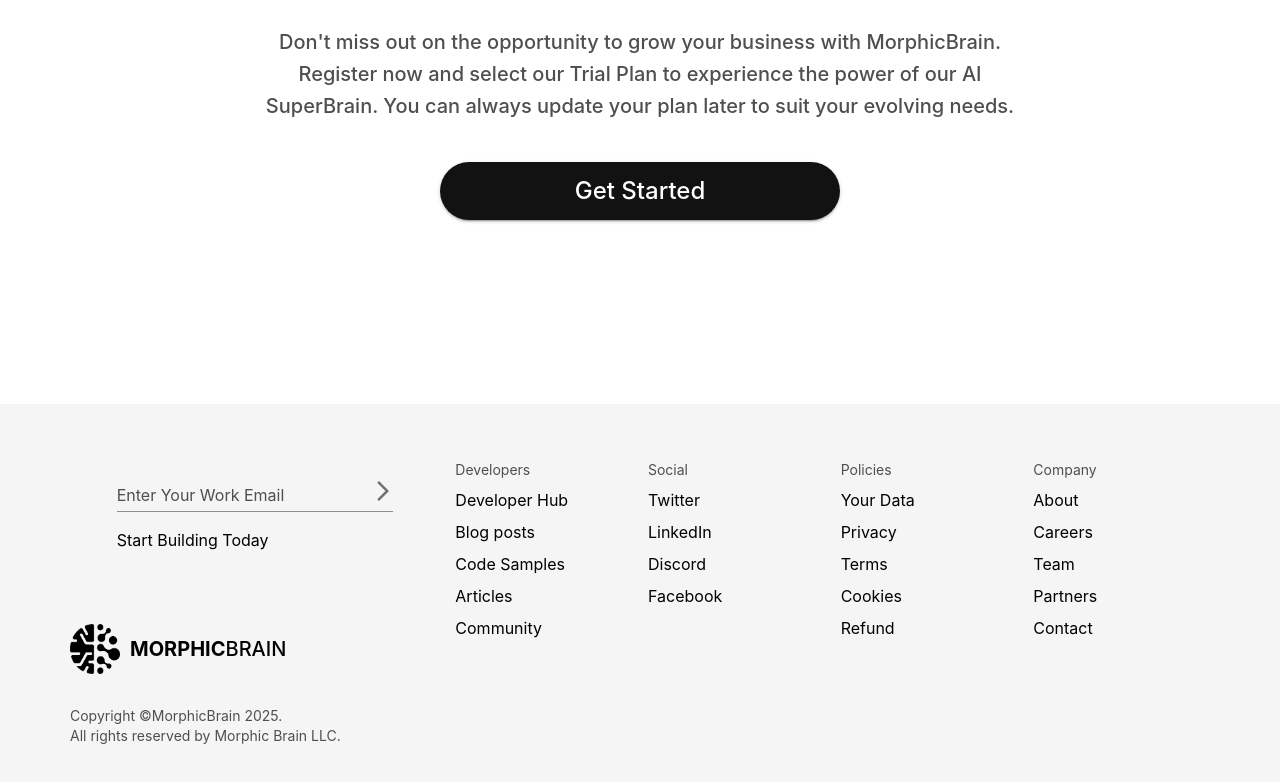
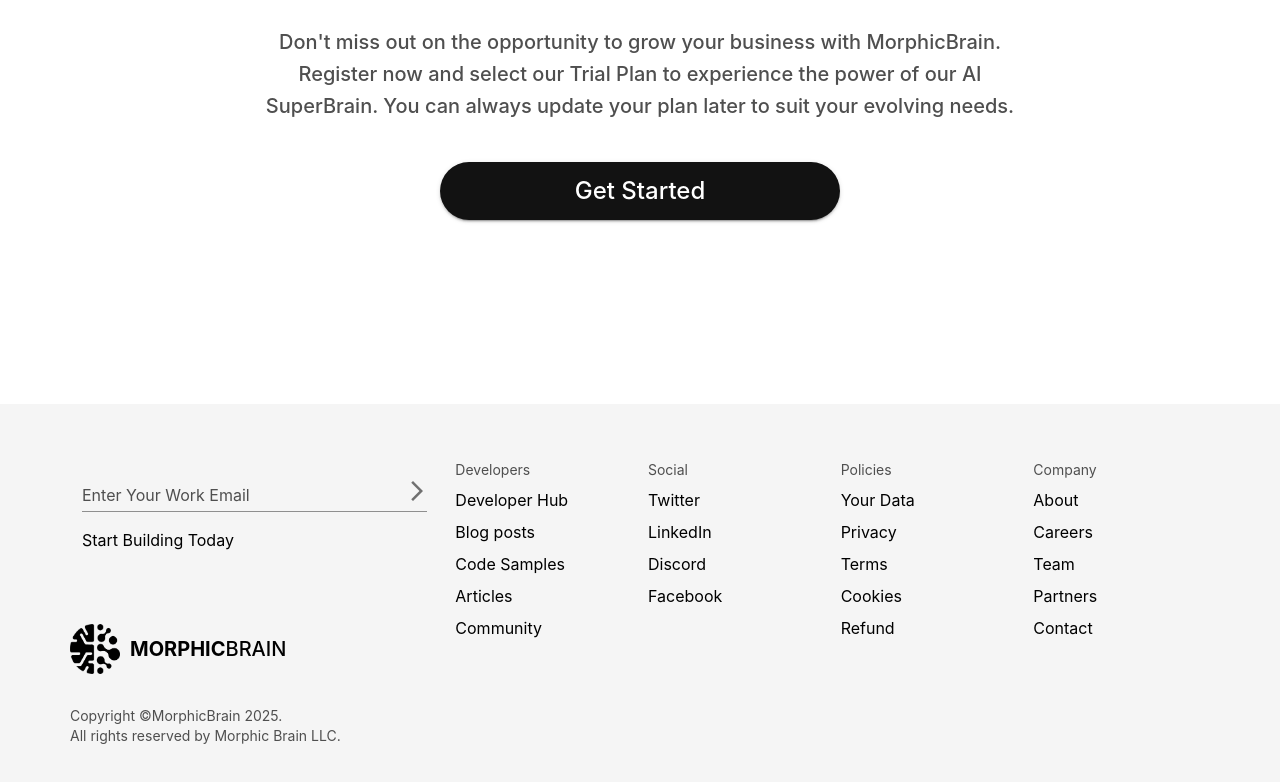
Before and after one commit to Vixingo-Technology/MorphicBrain, a React (Vite) app: page / in a window 1280 px wide. Shown: the part 3195-3977 px from the top of the page. Built offline with nearby package versions, Linux system fonts and the light colour scheme; a web font is replaced by a local one.

Commit message:
issues fixed

```diff
--- a/src/components/footer/Footer.jsx
+++ b/src/components/footer/Footer.jsx
@@ -39,15 +39,26 @@
                         columns={{ xs: 2, md: 12 }}
                     >
                         <Grid item size={{ xs: 2, md: 4 }}>
-                            <SubForm />
                             <Box
-                                width={250}
-                                margin={{
-                                    xs: "30px auto auto auto",
-                                    md: "60px 0px 0px 0px",
+                                sx={{
+                                    display: "flex",
+                                    flexDirection: {
+                                        xs: "column-reverse",
+                                        md: "column",
+                                    },
                                 }}
                             >
-                                <Logo />
+                                {" "}
+                                <SubForm />
+                                <Box
+                                    width={200}
+                                    margin={{
+                                        // xs: "30px auto auto auto",
+                                        md: "60px 0px 0px 0px",
+                                    }}
+                                >
+                                    <Logo />
+                                </Box>
                             </Box>
                             {/* <Typography
                                 variant="body2"
@@ -219,7 +230,7 @@
                             container
                             justifyContent="space-between"
                             alignItems="center"
-                            flexDirection={{ xs: "column", sm: "row" }}
+                            flexDirection={{ sm: "row" }}
                             sx={{ fontSize: "12px" }}
                             size={12}
                         >
--- a/src/components/forms/SubForm.jsx
+++ b/src/components/forms/SubForm.jsx
@@ -34,8 +34,8 @@
                     flexDirection: "column",
                     // alignItems: "center",
                     gap: 2,
-                    maxWidth: 300,
-                    margin: "0 auto",
+                    maxWidth: "400px",
+                    // margin: "0 auto",
                     padding: "12px",
                 }}
             >
--- a/src/components/header/Header.jsx
+++ b/src/components/header/Header.jsx
@@ -120,7 +120,10 @@
                             }}
                         >
                             {navItems.map((item) => (
-                                <NavLink to={item.toLowerCase()} key={item}>
+                                <NavLink
+                                    to={"/" + item.toLowerCase()}
+                                    key={item}
+                                >
                                     <Button
                                         key={item}
                                         sx={{
```
